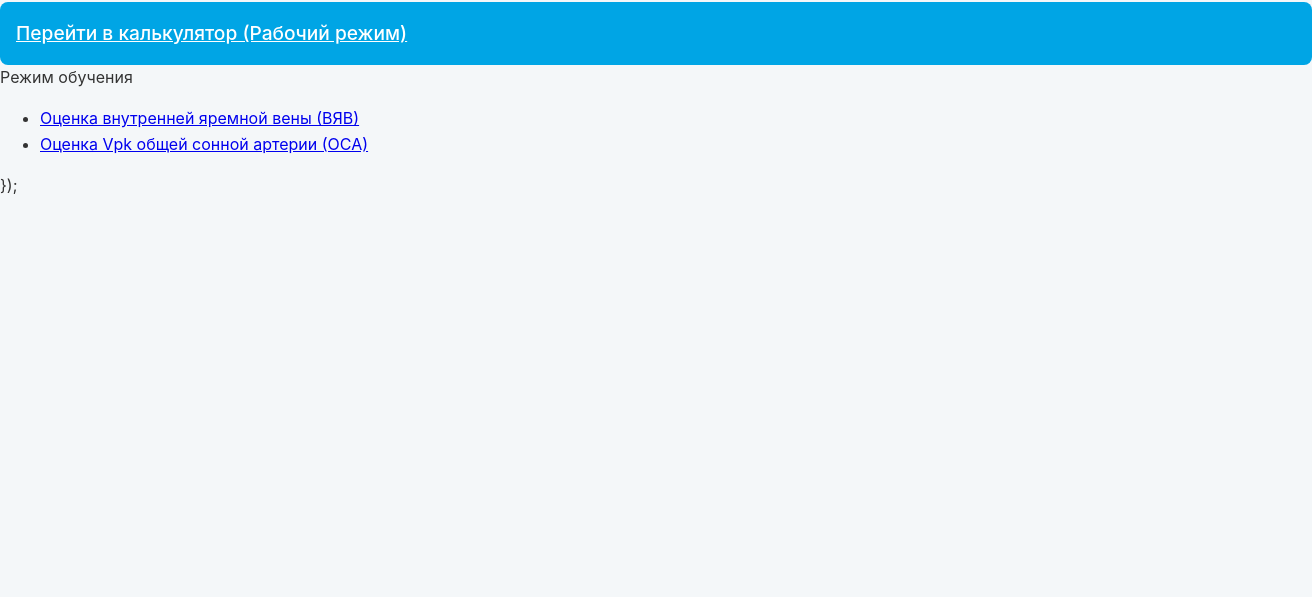
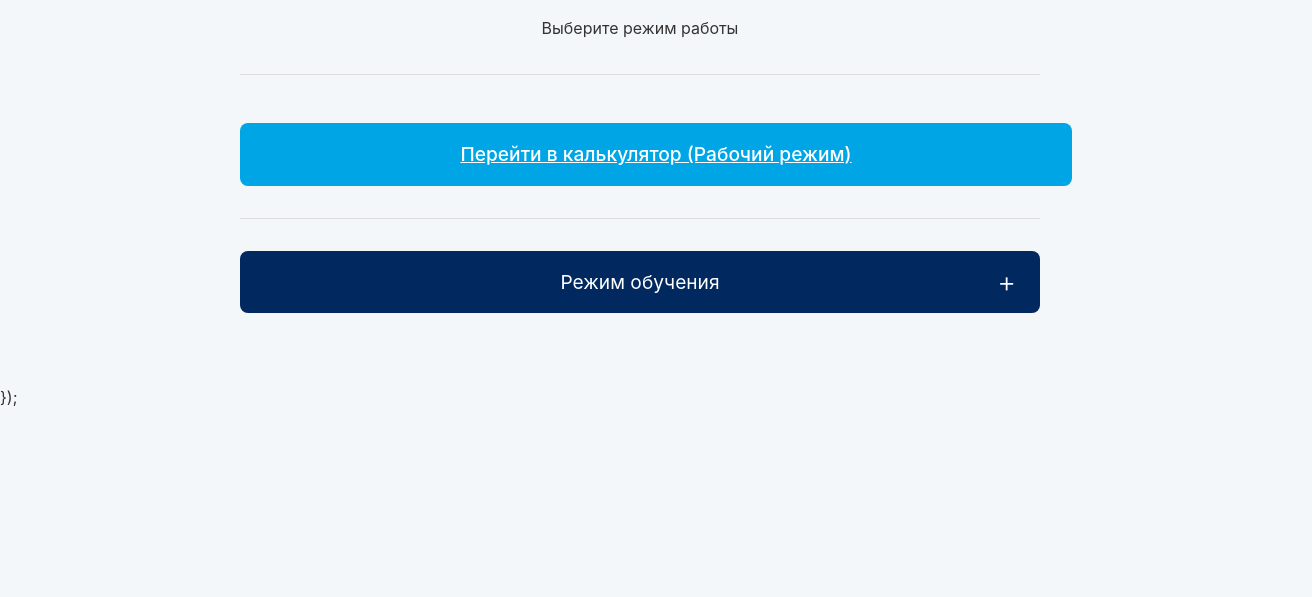
Before and after one commit to is22-cccc/uzi-guide, a website: page index.html in a window 1280 px wide. Shown: the part 203-800 px from the top of the page, 1312 px wide, since content can reach past the window. Drawn offline with Linux system fonts and the light colour scheme; files that its build step writes are made by us from their sources.

Commit message:
Update style.css

```diff
--- a/style.css
+++ b/style.css
@@ -331,3 +331,90 @@ body {
         padding: 1rem;
     }
 }
+
+
+
+/* =============================================== */
+/* СТИЛИ ДЛЯ ГЛАВНОЙ СТРАНИЦЫ И МЕНЮ-АККОРДЕОНА   */
+/* =============================================== */
+
+.main-menu {
+    max-width: 800px;
+    margin: 5vh auto;
+    text-align: center;
+    padding: 1rem; /* Добавлен паддинг для мобильных */
+}
+
+.menu-section {
+    margin-top: 2rem;
+    border-top: 1px solid #ddd;
+    padding-top: 2rem;
+}
+
+.accordion-title {
+    background-color: var(--primary-color);
+    color: white;
+    padding: 1rem;
+    border-radius: 8px;
+    cursor: pointer;
+    font-size: 1.2rem;
+    margin-bottom: 1rem;
+    position: relative; /* Нужно для позиционирования псевдо-элемента */
+    user-select: none; /* Запрещаем выделение текста при клике */
+    transition: margin-bottom 0.3s ease-in-out;
+}
+
+/* Добавляем иконку "+" справа */
+.accordion-title::after {
+    content: '+';
+    position: absolute;
+    right: 1.5rem;
+    top: 50%;
+    transform: translateY(-50%);
+    font-size: 1.8rem;
+    font-weight: 300;
+    transition: transform 0.3s ease-in-out;
+}
+
+/* Стили для активного (открытого) заголовка */
+.accordion-title.active {
+    margin-bottom: 0.5rem;
+}
+
+/* Меняем "+" на "–" и поворачиваем для анимации */
+.accordion-title.active::after {
+    content: '−'; /* Используем правильный знак минуса */
+    transform: translateY(-50%) rotate(180deg);
+}
+
+.accordion-content {
+    list-style: none;
+    padding: 0;
+    margin: 0;
+    overflow: hidden; /* Скрываем контент, который выходит за пределы max-height */
+    max-height: 0; /* В закрытом состоянии высота равна 0 */
+    transition: max-height 0.4s ease-in-out; /* Анимация высоты */
+}
+
+/* Когда заголовок активен, показываем следующий за ним контент */
+.accordion-title.active + .accordion-content {
+    /* Устанавливаем достаточно большую высоту, чтобы вместить все пункты */
+    max-height: 500px;
+}
+
+.accordion-content li a {
+    display: block;
+    padding: 0.8rem;
+    background-color: var(--white);
+    margin-bottom: 0.5rem;
+    border-radius: 5px;
+    text-decoration: none;
+    color: var(--text-dark);
+    transition: background-color 0.2s;
+    border: 1px solid var(--border-color);
+}
+
+.accordion-content li a:hover {
+    background-color: var(--border-color);
+    border-color: var(--accent-color);
+}
```
